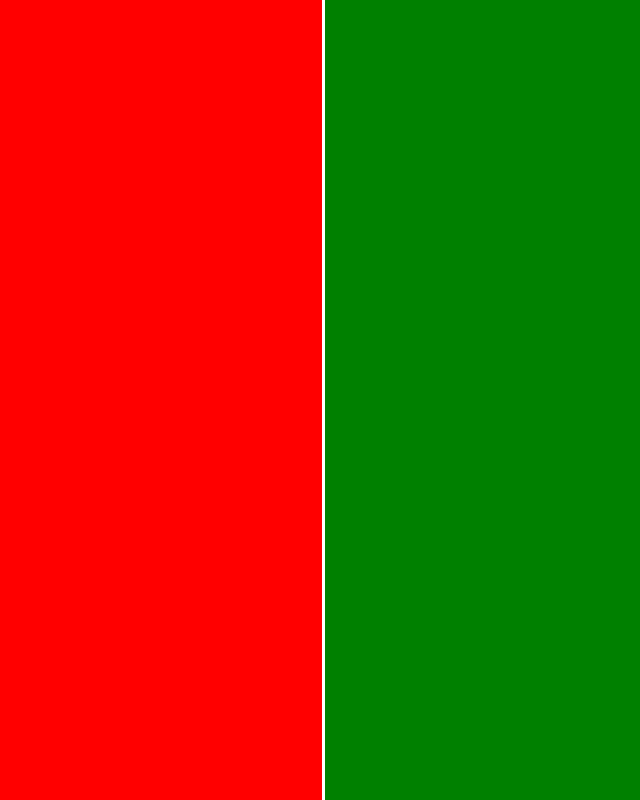
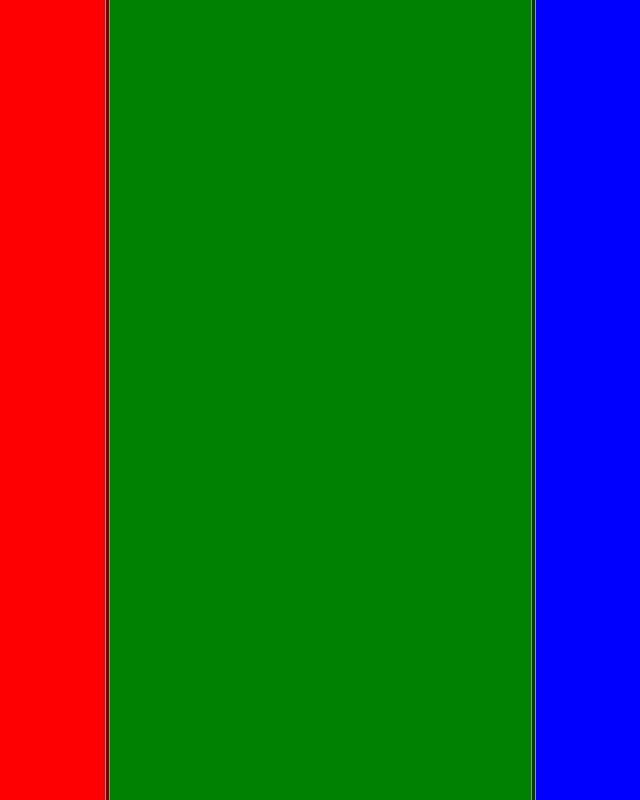
Before and after one commit to zakaihamilton/systemconcepts2, a Next.js app: page / in a window 1280 px wide. Shown: the whole page, without its empty margins (317-957 px from the left). Built offline with nearby package versions, Linux system fonts and the light colour scheme.

Commit message:
more work in the split pane

```diff
--- a/pages/index.js
+++ b/pages/index.js
@@ -1,7 +1,7 @@
 import Head from 'next/head'
 import Util from "@components/Core/Util"
 import Main from "@components/Core/Layout/Main"
-import SplitPane, { Pane, Divider } from "@components/Core/Layout/SplitPane"
+import SplitPane, { Pane } from "@components/Core/Layout/SplitPane"
 
 export default function App() {
   return (
@@ -12,11 +12,13 @@ export default function App() {
           <link rel="icon" href="/favicon.ico" />
         </Head>
         <SplitPane>
-          <Pane style={{ backgroundColor: "red" }}>
+          <Pane divider={true} style={{ backgroundColor: "red" }}>
 
           </Pane>
-          <Divider />
-          <Pane style={{ backgroundColor: "green" }}>
+          <Pane divider={true} style={{ backgroundColor: "green" }}>
+
+          </Pane>
+          <Pane style={{ backgroundColor: "blue" }}>
 
           </Pane>
         </SplitPane>
--- a/src/Components/Core/Layout/SplitPane.js
+++ b/src/Components/Core/Layout/SplitPane.js
@@ -2,17 +2,18 @@ import styles from "./SplitPane.module.scss"
 import React from "react"
 import { joinClasses } from "@util/styles"
 import Pane from "./SplitPane/Pane"
-import Divider from "./SplitPane/Divider"
-import { createSettings } from "@components/Core/Util/Settings"
+import { createState } from "@components/Core/Util/State"
+import { createList } from "@components/Core/Util/List"
 
-export default function SplitPane({ children }) {
-    const { orientation } = SplitPane.Settings.useSettings();
-
+export default function SplitPane({ children, orientation = "vertical" }) {
     return <div className={joinClasses(styles, ["root", orientation])}>
-        {children}
+        <SplitPane.State orientation={orientation}>
+            {children}
+        </SplitPane.State>
     </div>;
 }
 
-SplitPane.Settings = createSettings({ orientation: "vertical" });
+SplitPane.State = createState({ orientation: "vertical" });
+SplitPane.List = createList();
 
-export { Pane, Divider };
+export { Pane };
--- a/src/Components/Core/Layout/SplitPane/Divider.js
+++ /dev/null
@@ -1,11 +0,0 @@
-import styles from "./Divider.module.scss"
-import SplitPane from "../SplitPane"
-import { joinClasses } from "@util/styles"
-
-export default function Divider() {
-    const { orientation } = SplitPane.Settings.useSettings();
-
-    return <div className={joinClasses(styles, ["root", orientation])}>
-
-    </div>;
-}
--- a/src/Components/Core/Layout/SplitPane/Divider.module.scss
+++ /dev/null
@@ -1,13 +0,0 @@
-.root {
-    display: flex;
-}
-
-.root.vertical {
-    width: 3px;
-    cursor: col-resize;
-}
-
-.root.horizontal {
-    height: 3px;
-    cursor: row-resize;
-}
--- a/src/Components/Core/Layout/SplitPane/Pane.js
+++ b/src/Components/Core/Layout/SplitPane/Pane.js
@@ -1,10 +1,17 @@
 import styles from "./Pane.module.scss"
 import { joinClasses } from "@util/styles"
 import SplitPane from "../SplitPane";
+import { useRef } from "react";
 
-export default function Pane({ className, children, ...props }) {
-    const { orientation } = SplitPane.Settings.useSettings();
-    return <div className={joinClasses(styles, { root: true, [orientation]: true }, className)} {...props}>
-        {children}
+export default function Pane({ classes, divider, children, ...props }) {
+    const { orientation } = SplitPane.State.useState();
+    const ref = useRef();
+    SplitPane.List.useList(ref);
+
+    return <div className={joinClasses(styles, { root: true, [orientation]: true }, classes && classes.root)} {...props}>
+        <div ref={ref} className={joinClasses(styles, { pane: true, [orientation]: true }, classes && classes.pane)}>
+            {children}
+        </div>
+        {!!divider && <div className={joinClasses(styles, { divider: true, [orientation]: true }, classes && classes.divider)} />}
     </div>;
 }
--- a/src/Components/Core/Layout/SplitPane/Pane.module.scss
+++ b/src/Components/Core/Layout/SplitPane/Pane.module.scss
@@ -10,3 +10,27 @@
 .root.vertical {
     flex-direction: row;
 }
+
+.pane {
+    display: flex;
+    flex: 1;
+    flex-direction: column;
+}
+
+.divider {
+    background-color: rgb(0, 0, 0, 0.5);
+}
+
+.divider.vertical {
+    border-left: 1px solid rgb(255, 255, 255, 0.5);
+    border-right: 1px solid rgb(255, 255, 255, 0.5);
+    width: 5px;
+    cursor: col-resize;
+}
+
+.divider.horizontal {
+    height: 5px;
+    cursor: row-resize;
+    border-top: 1px solid rgb(255, 255, 255, 0.5);
+    border-bottom: 1px solid rgb(255, 255, 255, 0.5);
+}
--- /dev/null
+++ b/src/Components/Core/Util/Drag.js
@@ -0,0 +1,3 @@
+export default function Drag({children}) {
+
+}
--- /dev/null
+++ b/src/Components/Core/Util/List.js
@@ -0,0 +1,25 @@
+import { createState } from "@components/Core/Util/State"
+import { useEffect } from "react";
+
+export function createList() {
+    const State = createState({ elements: [] });
+    function List({ children }) {
+        return <State elements={[]}>
+            {children}
+        </State>;
+    }
+    List.useList = ref => {
+        const list = State.useState();
+        useEffect(() => {
+            if (!ref || !ref.current) {
+                return null;
+            }
+            list.elements = [...list.elements, ref.current];
+            return () => {
+                list.elements = list.elements.filter(item => item !== ref.current);
+            };
+        }, [ref && ref.current]);
+        return list;
+    };
+    return List;
+}
--- a/src/Components/Core/Util/Object.js
+++ b/src/Components/Core/Util/Object.js
@@ -12,19 +12,19 @@ export function createObjectProxy(props) {
     const callbacks = [];
     const forward = (method, ...args) => {
         const result = Reflect[method](...args);
-        callbacks && callbacks.forEach(cb => cb(key));
+        callbacks && callbacks.forEach(cb => cb(method, ...args));
         return result;
     }
     const proxy = new Proxy({ ...props }, {
         set: function (target, key, value) {
             if (props[key] === value) {
-                return false;
+                return true;
             }
             return forward("set", target, key, value);
         },
         deleteProperty: function (target, key) {
             if (!(key in props)) {
-                return false;
+                return true;
             }
             return forward("deleteProperty", target, key);
         },
--- a/src/Components/Core/Util/Settings.js
+++ /dev/null
@@ -1,36 +0,0 @@
-import { useContext, createContext, useState, useRef, useEffect } from "react"
-import { objectHasChanged, createObjectProxy } from "./Object"
-
-export function createSettings(props = {}) {
-    const [proxy, callbacks] = createObjectProxy(props);
-    const Context = createContext({ proxy, callbacks });
-
-    const Settings = ({ children, ...props }) => {
-        const stateRef = useRef({ proxy: null, callbacks: [] });
-        const valueChanged = stateRef.current.proxy && objectHasChanged(props, stateRef.current.proxy);
-        if (!stateRef.current.proxy) {
-            const [proxy, callbacks] = createObjectProxy(props);
-            stateRef.current.proxy = proxy;
-            stateRef.current.callbacks = callbacks;
-        }
-        if (valueChanged) {
-            Object.assign(stateRef.current.proxy, { ...props });
-        }
-        return <Context.Provider value={stateRef.current}>
-            {children}
-        </Context.Provider>;
-    };
-    Settings.useSettings = () => {
-        const [, setCounter] = useState(0);
-        const { proxy, callbacks } = useContext(Context) || {};
-        useEffect(() => {
-            const handler = () => setCounter(counter => counter + 1);
-            callbacks.push(handler);
-            return () => {
-                callbacks.splice(callbacks.indexOf(handler), 1);
-            };
-        }, []);
-        return proxy;
-    };
-    return Settings;
-}
--- /dev/null
+++ b/src/Components/Core/Util/State.js
@@ -0,0 +1,49 @@
+import { useContext, createContext, useState, useRef, useEffect } from "react"
+import { objectHasChanged, createObjectProxy } from "./object"
+
+export function createState(props = {}) {
+    const [proxy, callbacks] = createObjectProxy(props);
+    const Context = createContext({ proxy, callbacks });
+
+    function State({ children, ...props }) {
+        const [updatedProps, setUpdatedProps] = useState(0);
+        const stateRef = useRef({ proxy: null, callbacks: [] });
+        const valueChanged = stateRef.current.proxy && objectHasChanged(props, updatedProps);
+        if (!stateRef.current.proxy) {
+            const [proxy, callbacks] = createObjectProxy(props);
+            stateRef.current.proxy = proxy;
+            stateRef.current.callbacks = callbacks;
+        }
+        if (valueChanged) {
+            setUpdatedProps(props);
+        }
+        useEffect(() => {
+            Object.assign(stateRef.current.proxy, updatedProps);
+        }, [updatedProps]);
+        return <Context.Provider value={stateRef.current}>
+            {children}
+        </Context.Provider>;
+    };
+    State.useState = () => {
+        const [, setCounter] = useState(0);
+        const { proxy, callbacks } = useContext(Context) || {};
+        useEffect(() => {
+            const handler = () => {
+                setCounter(counter => counter + 1);
+            };
+            if (callbacks) {
+                callbacks.push(handler);
+            }
+            return () => {
+                if (callbacks) {
+                    const index = callbacks.indexOf(handler);
+                    if (index !== -1) {
+                        callbacks.splice(index, 1);
+                    }
+                }
+            };
+        }, []);
+        return proxy;
+    };
+    return State;
+}
--- a/src/util/styles.js
+++ b/src/util/styles.js
@@ -1,21 +1,21 @@
 import clsx from "clsx"
 
-export function joinClasses(styles, classes, className) {
+export function joinClasses(styles, ...classes) {
     const classNames = [];
-    if (classes) {
-        if (Array.isArray(classes)) {
-            classNames.push(...classes.map(id => styles[id]));
+    for (const className of classes) {
+        if (typeof className === "string") {
+            classNames.push(className);
+        }
+        else if (Array.isArray(className)) {
+            classNames.push(...className.map(id => styles[id]));
         }
         else {
-            for (const id in classes) {
-                if (classes[id]) {
+            for (const id in className) {
+                if (className[id]) {
                     classNames.push(styles[id]);
                 }
             }
         }
     }
-    if (className) {
-        classNames.push(className);
-    }
     return clsx(...classNames);
 }
```
